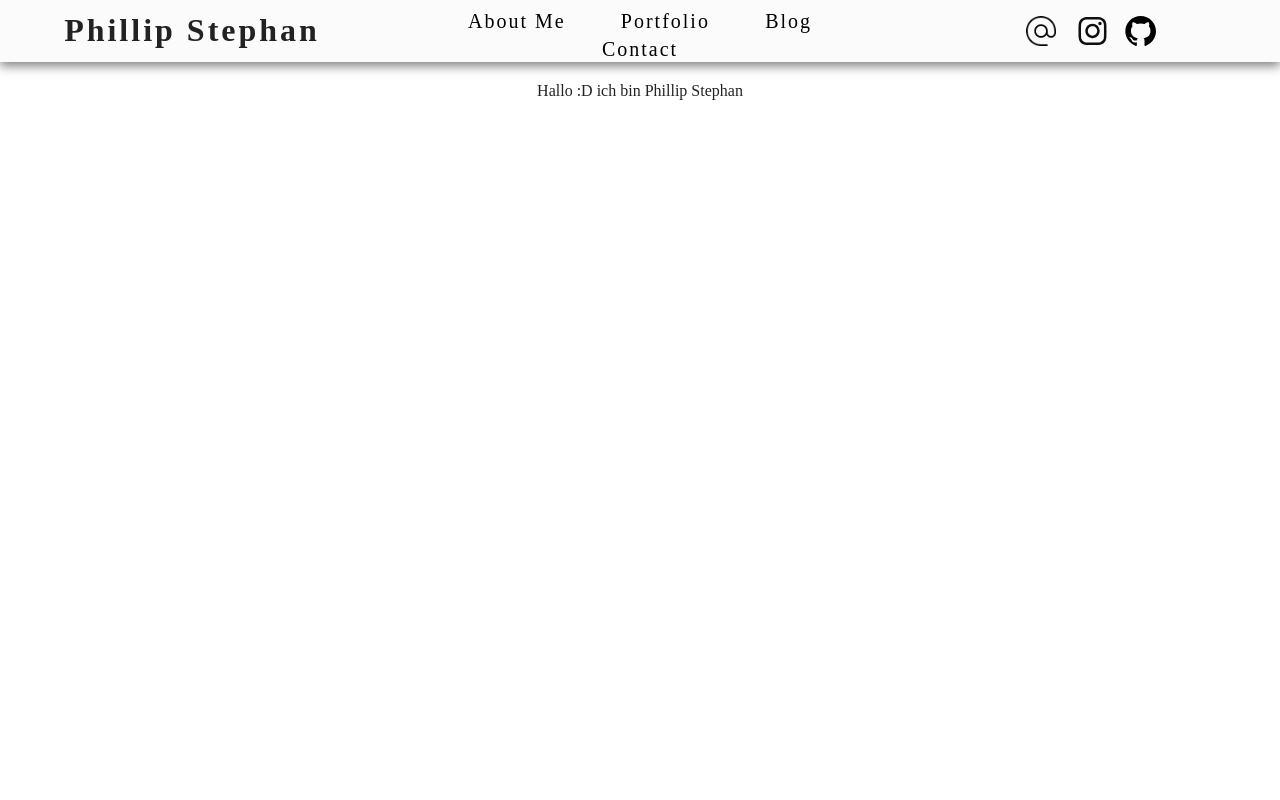
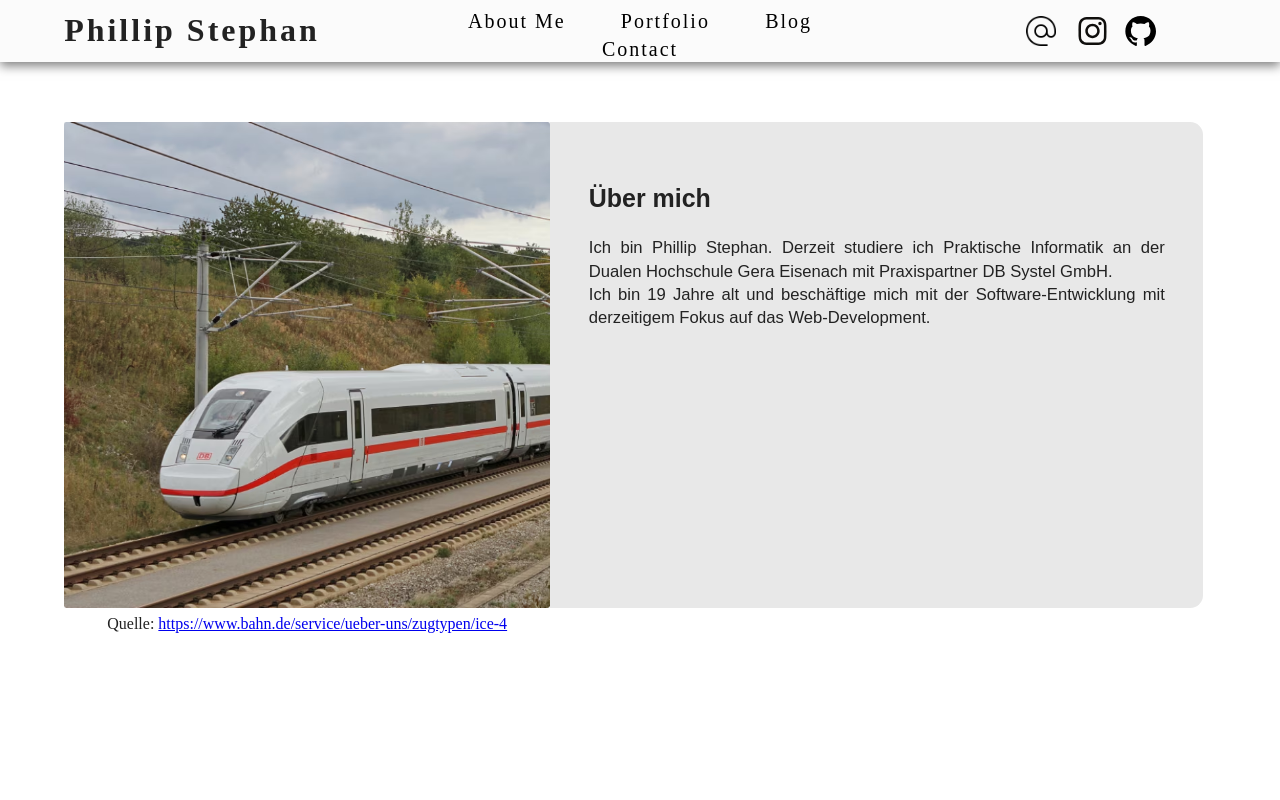
Before and after one commit to PhillipSteph/p-stephan.de, a website built with webpack: page index.html in a window 1280 px wide. Shown: the top 800 px of the page. Built offline with nearby package versions, Linux system fonts and the light colour scheme.

Commit message:
style changes

```diff
--- a/css/index.css
+++ b/css/index.css
@@ -39,17 +39,19 @@ h1{
 main{
   height:calc(200vh);
   padding: calc(2vw);
-  padding-top:calc(10vh);
-  width:calc(91vw);
+  width:calc(90vw);
   margin-left:auto;
   margin-right:auto;
   background-color: #ffffff;
   text-align: center;
 }
+.reference{
+  height: calc(12vh);
+}
 footer{
   height:calc(10vh);
   padding: calc(2vw);
-  width:calc(91vw);
+  width:calc(90vw);
   margin-top: 5vh;
   margin-left:auto;
   margin-right:auto;
@@ -59,3 +61,40 @@ footer{
 body{
   margin: 0;
 }
+.imglefttextright{
+  width:100%;
+  height:calc(80vh);
+}
+.imgsquareleft{
+  width:calc(38vw);
+  height:calc(38vw);
+  float:left;
+}
+.textunderimage{
+  padding-top: 5px;
+  height:calc(2vw);
+  width: calc(38vw);
+  float:left;
+}
+.imgsquareleft img{
+  margin-bottom: 0;
+  width: 100%; /* Adjust the width as needed */
+  height: 100%;/* Adjust the height as needed */
+  object-fit: cover;
+  object-position: left;
+  float: left;
+  border-radius:calc(0.3vh);
+}
+.textright{
+  font-family: Arial;
+  border-radius: 0 calc(1vw) calc(1vw) 0;
+  box-sizing: border-box;
+  padding: calc(3vw);
+  height: calc(38vw);
+  width: calc(51vw);
+  margin: 0 calc(1vw) 0 0;
+  float:right;
+  text-align: justify;
+  font-size: calc(1.3vw);
+  background-color: #e8e8e8;
+}
--- a/index.html
+++ b/index.html
@@ -35,7 +35,22 @@
     </div>
   </div>
   <main>
-    Hallo :D ich bin Phillip Stephan
+    <div class="reference" id="about"></div>
+    <div class="imglefttextright">
+      <div class="imgsquareleft">
+        <img src="img/ICE.avif">
+        <div class="textunderimage">
+          Quelle: <a href="https://www.bahn.de/service/ueber-uns/zugtypen/ice-4">https://www.bahn.de/service/ueber-uns/zugtypen/ice-4</a>
+        </div>
+      </div>
+      <div class="textright">
+        <h2>Über mich</h2>
+        <span class="textwithimg">
+          Ich bin Phillip Stephan. Derzeit studiere ich Praktische Informatik an der Dualen Hochschule Gera Eisenach mit Praxispartner DB Systel GmbH.<br>
+          Ich bin 19 Jahre alt und beschäftige mich mit der Software-Entwicklung mit derzeitigem Fokus auf das Web-Development.
+        </span>
+      </div>
+    </div>
   </main>
   <footer>
     designed by Phillip Stephan
```
Also changed, not shown: img/ICE.avif (added), img/pexels-natri-792199.jpg (added).
